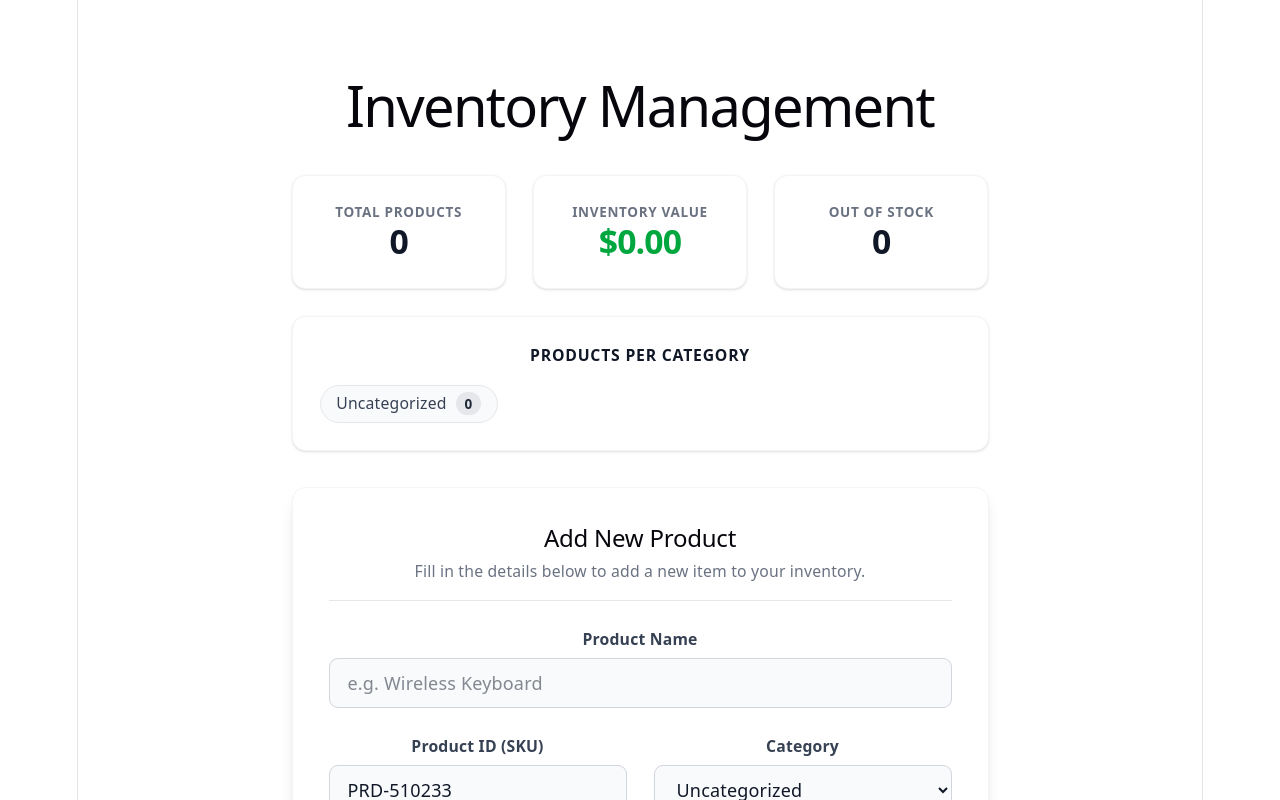
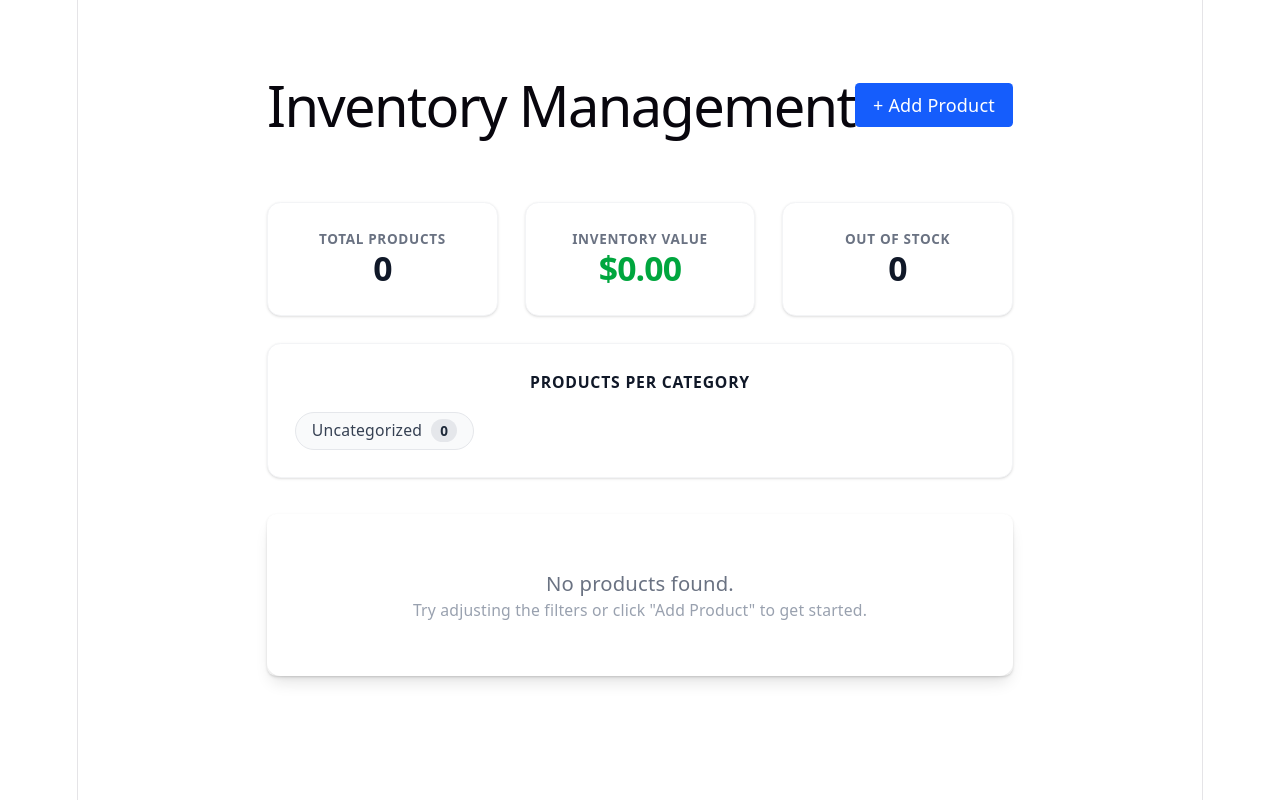
Before and after one commit to nisitha-wick/Inventory-Management, a React (Vite) app: page / in a window 1280 px wide. Shown: the top 800 px of the page. Built offline with nearby package versions, Linux system fonts and the light colour scheme.

Commit message:
fix: Add 'add product' button and made the ProductForm conditional

```diff
--- a/src/App.tsx
+++ b/src/App.tsx
@@ -14,10 +14,36 @@ export default function App() {
 
   return (
     <div className="max-w-5xl mx-auto p-4 sm:p-8">
-      <h1 className="text-2xl font-bold mb-6">Inventory Management</h1>
+      <div className="flex justify-between items-center mb-6">
+        <h1 className="text-2xl font-bold">Inventory Management</h1>
+        <button
+          onClick={() => {
+            setEditingProduct(undefined);
+            setShowForm(true);
+          }}
+          className="bg-blue-600 text-white px-4 py-2 rounded hover:bg-blue-700"
+        >
+          + Add Product
+        </button>
+      </div>
 
       <Dashboard products={products} categories={categories} />
 
+      <div className="bg-white rounded-lg shadow">
+        <ProductTable
+          products={products}
+          onEdit={(p) => {
+            setEditingProduct(p);
+            setShowForm(true);
+          }}
+          onDelete={deleteProduct}
+          onAdjustStock={() => console.log("Not built yet")}
+        />
+      </div>
+
+      {showForm && (
+        <div className="fixed inset-0 bg-black/40 flex items-center justify-center z-50 p-4">
+          <div className="w-full max-w-md">
             <ProductForm
               categories={categories}
               initialData={editingProduct}
@@ -28,15 +54,9 @@ export default function App() {
               }}
               onCancel={() => setShowForm(false)}
             />
-      <ProductTable
-        products={products}
-        onEdit={(p) => {
-          setEditingProduct(p);
-          setShowForm(true);
-        }}
-        onDelete={deleteProduct}
-        onAdjustStock={() => console.log("Not built yet")}
-      />
+          </div>
+        </div>
+      )}
     </div>
   );
 }
```
Lines whose indentation alone changed are shown as unchanged.
